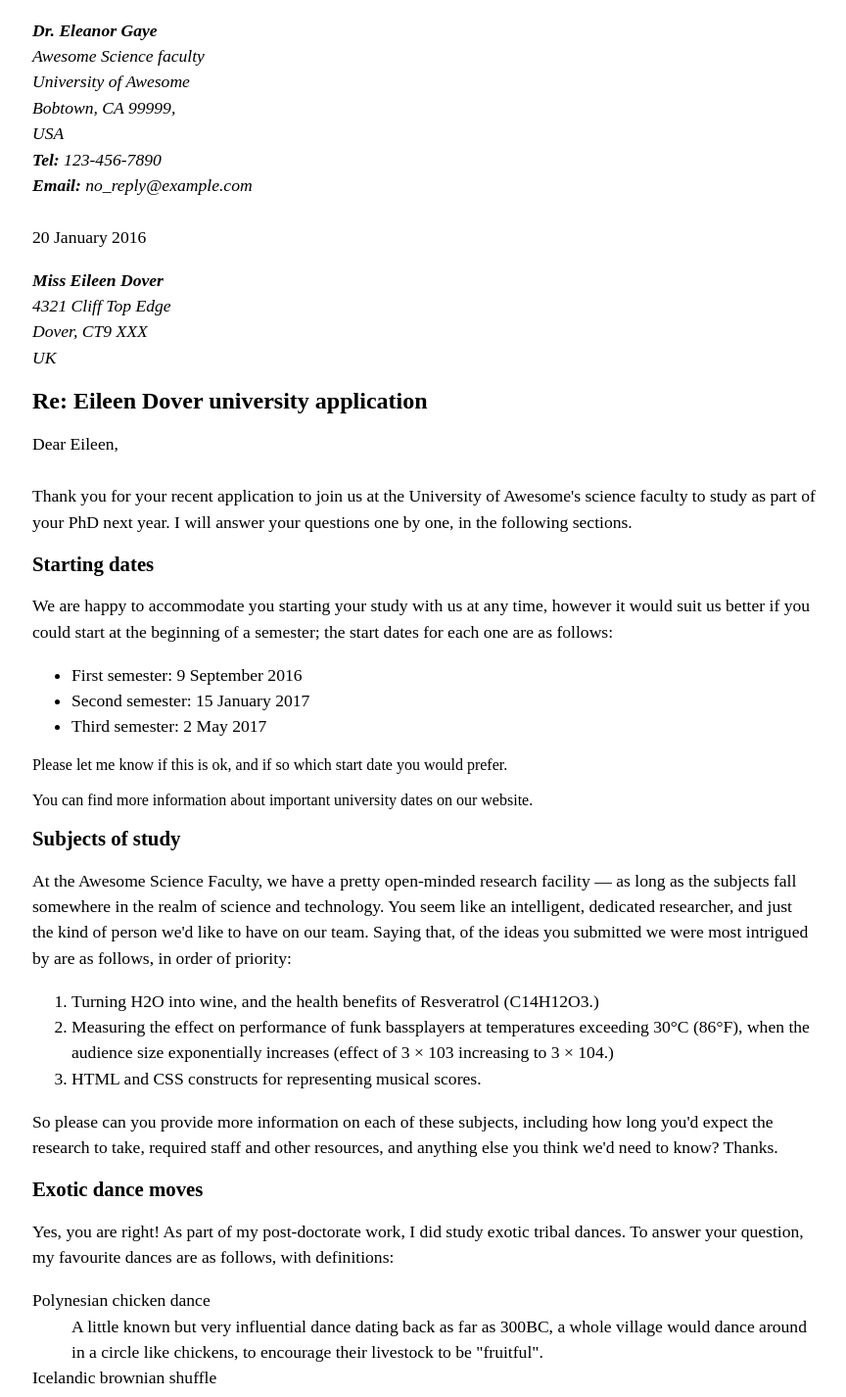
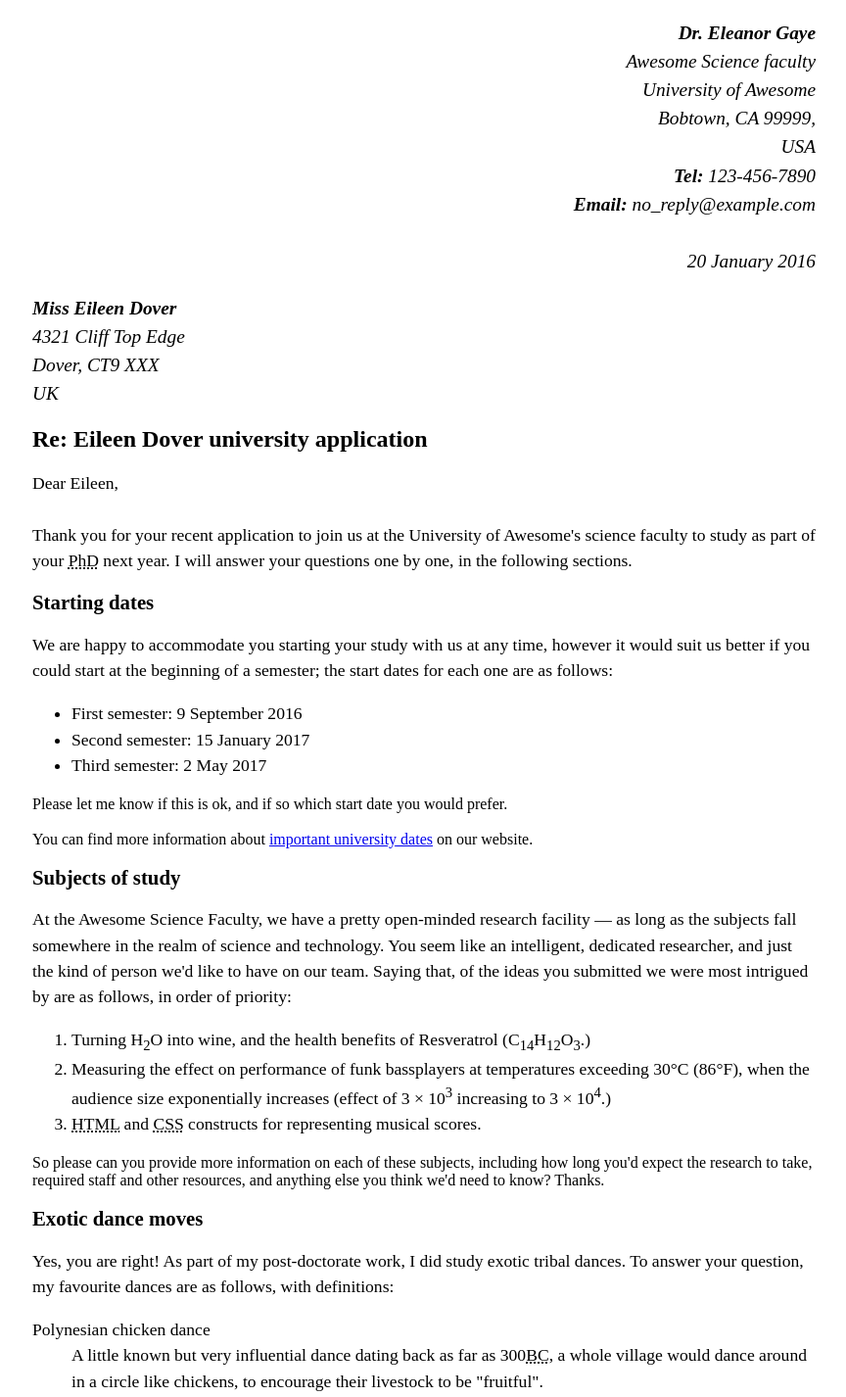
Before and after one commit to joshpridgen/M3.2, a website: page index.html in a window 1280 px wide. Shown: the top 1426 px of the page at 98% size, without its empty margins (207-1071 px from the left). Drawn offline with Linux system fonts and the light colour scheme.

Commit message:
I think i'm finally done haha

```diff
--- a/index.html
+++ b/index.html
@@ -4,12 +4,14 @@
 <head>
   <meta charset="utf-8">
   <title>Hello World!</title>
-  <meta name="Joshua Pridgen" content="LAB M3.2S">
+  <meta name="Joshua Pridgen" content="LAB M3.2">
   <link rel="stylesheet" href="css/style.css">
 </head>
 
 <body>
-<p><em><strong>Dr. Eleanor Gaye</strong><br>
+  <address>
+    <p class="sender-column">
+      <em><strong>Dr. Eleanor Gaye</strong><br>
         Awesome Science faculty<br>
         University of Awesome<br>
         Bobtown, CA 99999,<br>
@@ -17,22 +19,29 @@
         <strong>Tel:</strong> 123-456-7890<br>
         <strong>Email:</strong> no_reply@example.com<br><br>
       </em>
-20 January 2016<br>
+
+      <time datetime="2016-01-20">20 January 2016</time><br>
     </p>
+  </address>
 
-<p><em>
+  <address>
+    <p>
+      <em>
         <strong>Miss Eileen Dover</strong><br>
         4321 Cliff Top Edge<br>
         Dover, CT9 XXX<br>
         UK<br>
-</em></p>
-
+      </em>
+    </p>
+  </address>
 
   <h1><strong>Re: Eileen Dover university application</strong></h1>
     <p>
       Dear Eileen,<br><br>
 
-    Thank you for your recent application to join us at the University of Awesome's science faculty to study as part of your PhD next year. I will answer your questions one by one, in the following sections.
+      Thank you for your recent application to join us at the University of Awesome's science faculty to study as part of your
+      <abbr title="Doctor of Philosophy">PhD</abbr>
+      next year. I will answer your questions one by one, in the following sections.
     </p>
 
   <h2><strong>Starting dates</strong></h2>
@@ -40,26 +49,26 @@
     <p>
       We are happy to accommodate you starting your study with us at any time, however it would suit us better if you could start at the beginning of a semester; the start dates for each one are as follows:
       <ul>
-      <li>First semester: 9 September 2016</li>
-      <li>Second semester: 15 January 2017</li>
-      <li>Third semester: 2 May 2017</li>
+        <li>First semester: <time datetime="2016-09-09">9 September 2016</time></li>
+        <li>Second semester: <time datetime="2017-01-15">15 January 2017</time></li>
+        <li>Third semester: <time datetime="2017-05-2">2 May 2017</time></li>
       </ul>
       Please let me know if this is ok, and if so which start date you would prefer.<br><br>
 
-    You can find more information about important university dates on our website.
+      You can find more information about
+      <a href= "http://example.com"> important university dates</a> on our website.
     </p>
 
   <h2><strong>Subjects of study</strong></h2>
     <p>
       At the Awesome Science Faculty, we have a pretty open-minded research facility — as long as the subjects fall somewhere in the realm of science and technology. You seem like an intelligent, dedicated researcher, and just the kind of person we'd like to have on our team. Saying that, of the ideas you submitted we were most intrigued by are as follows, in order of priority:
-  </p>
+
     <ol>
-    <li>Turning H2O into wine, and the health benefits of Resveratrol (C14H12O3.)</li>
-    <li>Measuring the effect on performance of funk bassplayers at temperatures exceeding 30°C (86°F), when the audience size exponentially increases (effect of 3 × 103 increasing to 3 × 104.)</li>
-    <li>HTML and CSS constructs for representing musical scores.</li>
+      <li>Turning H<sub>2</sub>O into wine, and the health benefits of Resveratrol (C<sub>14</sub>H<sub>12</sub>O<sub>3</sub>.)</li>
+      <li>Measuring the effect on performance of funk bassplayers at temperatures exceeding 30°C (86°F), when the audience size exponentially increases (effect of 3 × 10<sup>3</sup> increasing to 3 × 10<sup>4</sup>.)</li>
+      <li><abbr title="HyperText Markup Language">HTML</abbr> and <abbr title="Cascading Style Sheets">CSS</abbr> constructs for representing musical scores.</li>
     </ol>
 
-  <p>
       So please can you provide more information on each of these subjects, including how long you'd expect the research to take, required staff and other resources, and anything else you think we'd need to know? Thanks.
     </p>
 
@@ -70,7 +79,7 @@
       <dl>
         <dt>Polynesian chicken dance</dt>
           <dd>
-        A little known but very influential dance dating back as far as 300BC, a whole village would dance around in a circle like chickens, to encourage their livestock to be "fruitful".
+          A little known but very influential dance dating back as far as 300<abbr title="Before Christ">BC</abbr>, a whole village would dance around in a circle like chickens, to encourage their livestock to be "fruitful".
           </dd>
         <dt>Icelandic brownian shuffle</dt>
           <dd>
@@ -84,13 +93,13 @@
     </p>
 
     <p>
-  For more of my research, see my exotic dance research page.<br><br>
+      For more of my research, see my <a href= "http://example.com"> exotic dance research page.</a><br><br>
 
       Yours sincerely,<br><br>
 
       Dr Eleanor Gaye<br><br>
 
-  University of Awesome motto: "Be awesome to each other." -- <em>The memoirs of Bill S Preston, Esq</em>
+      University of Awesome motto: "Be awesome to each other." -- <em>The memoirs of Bill S Preston, <abbr title="Esquire">Esq.</abbr></em>
     </p>
 </body>
 
```
Lines whose indentation alone changed are shown as unchanged.
